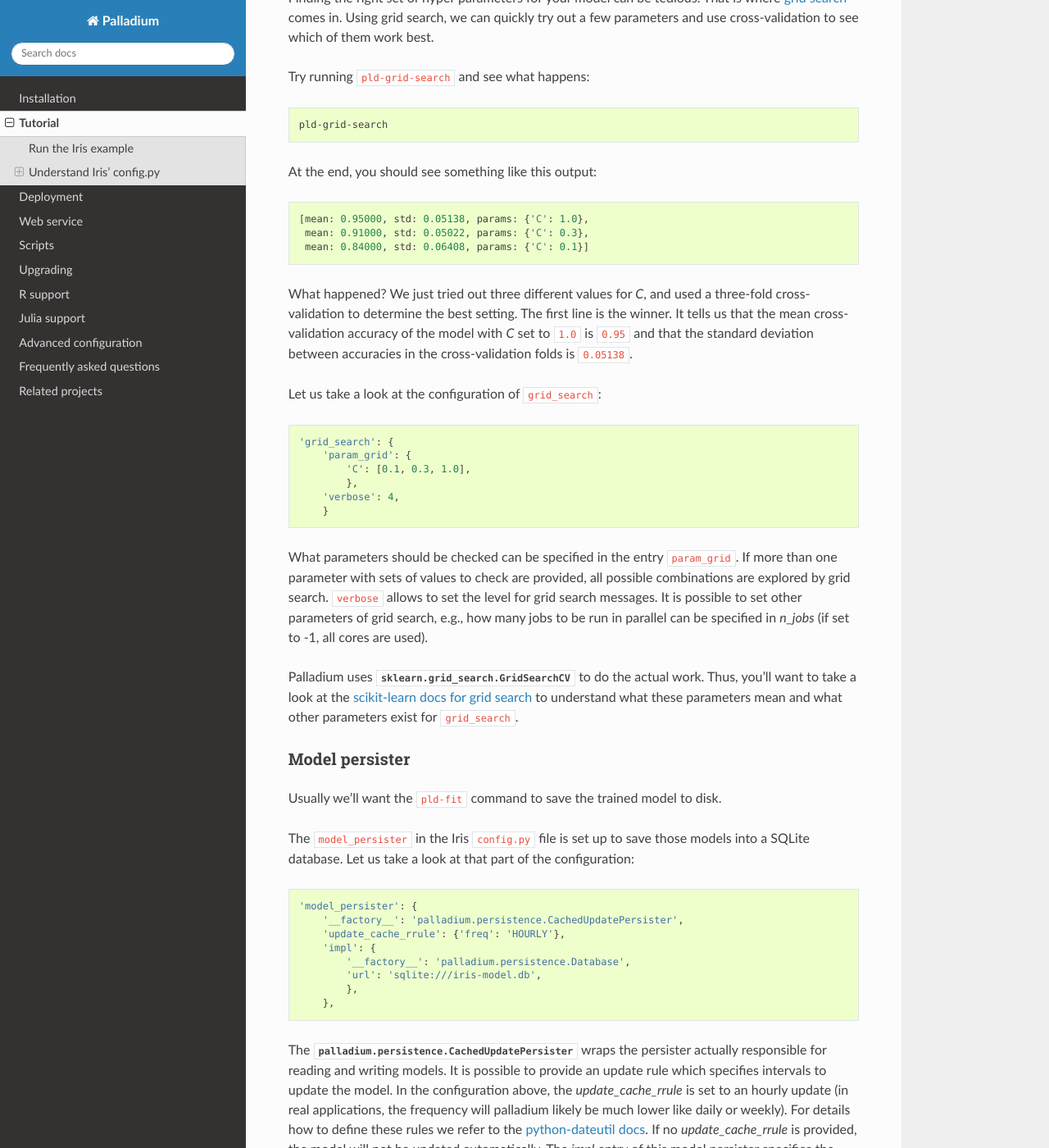
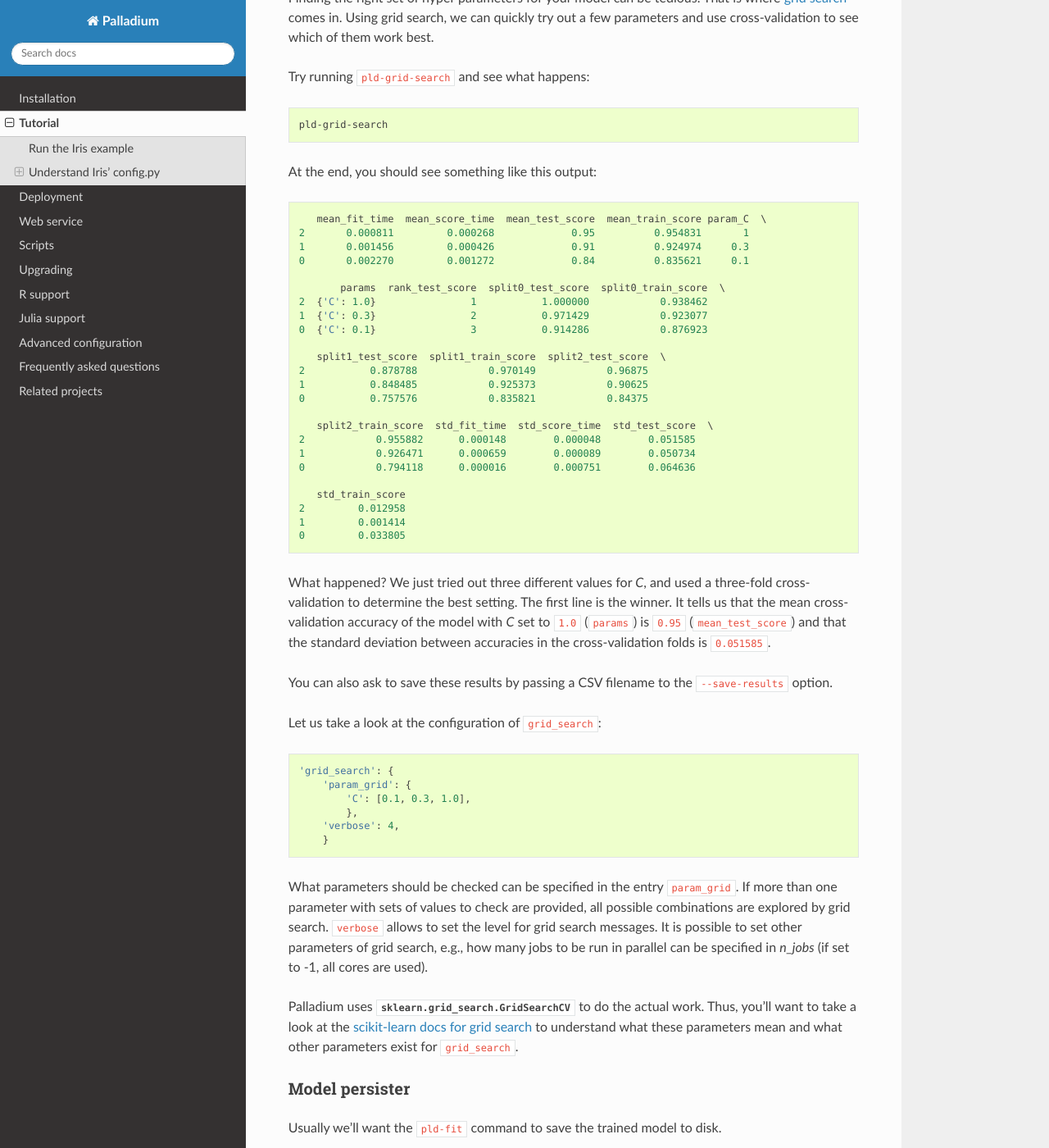
Before and after one commit to ottogroup/palladium, a Sphinx documentation site: the page built from docs/user/tutorial.rst, in a window 1280 px wide and 1400 px high, scrolled down 4703 px. Shown: the whole window at 82% size. Built offline with Sphinx 7.4.7 and the Read the Docs theme 2.0.0, drawn with Linux system fonts in a browser that asks for light colours; pages that are not in the unit, such as notebooks, are missing from menus.

Commit message:
Allow saving grid search results via a new --save-results option
Also, during grid search, just print GridSearch::cv_results_, and
thereby remove an assumption that only one scorer was used.

```diff
--- a/docs/user/tutorial.rst
+++ b/docs/user/tutorial.rst
@@ -279,16 +279,40 @@ Try running ``pld-grid-search`` and see what happens:
 
 At the end, you should see something like this output::
 
-  [mean: 0.95000, std: 0.05138, params: {'C': 1.0},
-   mean: 0.91000, std: 0.05022, params: {'C': 0.3},
-   mean: 0.84000, std: 0.06408, params: {'C': 0.1}]
+     mean_fit_time  mean_score_time  mean_test_score  mean_train_score param_C  \
+  2       0.000811         0.000268             0.95          0.954831       1
+  1       0.001456         0.000426             0.91          0.924974     0.3
+  0       0.002270         0.001272             0.84          0.835621     0.1
 
-What happened?  We just tried out three different values for *C*,
-and used a three-fold cross-validation to determine the best setting.
-The first line is the winner.  It tells us that the mean
-cross-validation accuracy of the model with *C* set to ``1.0`` is
-``0.95`` and that the standard deviation between accuracies in the
-cross-validation folds is ``0.05138``.
+         params  rank_test_score  split0_test_score  split0_train_score  \
+  2  {'C': 1.0}                1           1.000000            0.938462
+  1  {'C': 0.3}                2           0.971429            0.923077
+  0  {'C': 0.1}                3           0.914286            0.876923
+
+     split1_test_score  split1_train_score  split2_test_score  \
+  2           0.878788            0.970149            0.96875
+  1           0.848485            0.925373            0.90625
+  0           0.757576            0.835821            0.84375
+
+     split2_train_score  std_fit_time  std_score_time  std_test_score  \
+  2            0.955882      0.000148        0.000048        0.051585
+  1            0.926471      0.000659        0.000089        0.050734
+  0            0.794118      0.000016        0.000751        0.064636
+
+     std_train_score
+  2         0.012958
+  1         0.001414
+  0         0.033805
+
+What happened?  We just tried out three different values for *C*, and
+used a three-fold cross-validation to determine the best setting.  The
+first line is the winner.  It tells us that the mean cross-validation
+accuracy of the model with *C* set to ``1.0`` (``params``) is ``0.95``
+(``mean_test_score``) and that the standard deviation between
+accuracies in the cross-validation folds is ``0.051585``.
+
+You can also ask to save these results by passing a CSV filename to
+the ``--save-results`` option.
 
 Let us take a look at the configuration of ``grid_search``:
 
```
Also changed, not shown: 2 other files.
